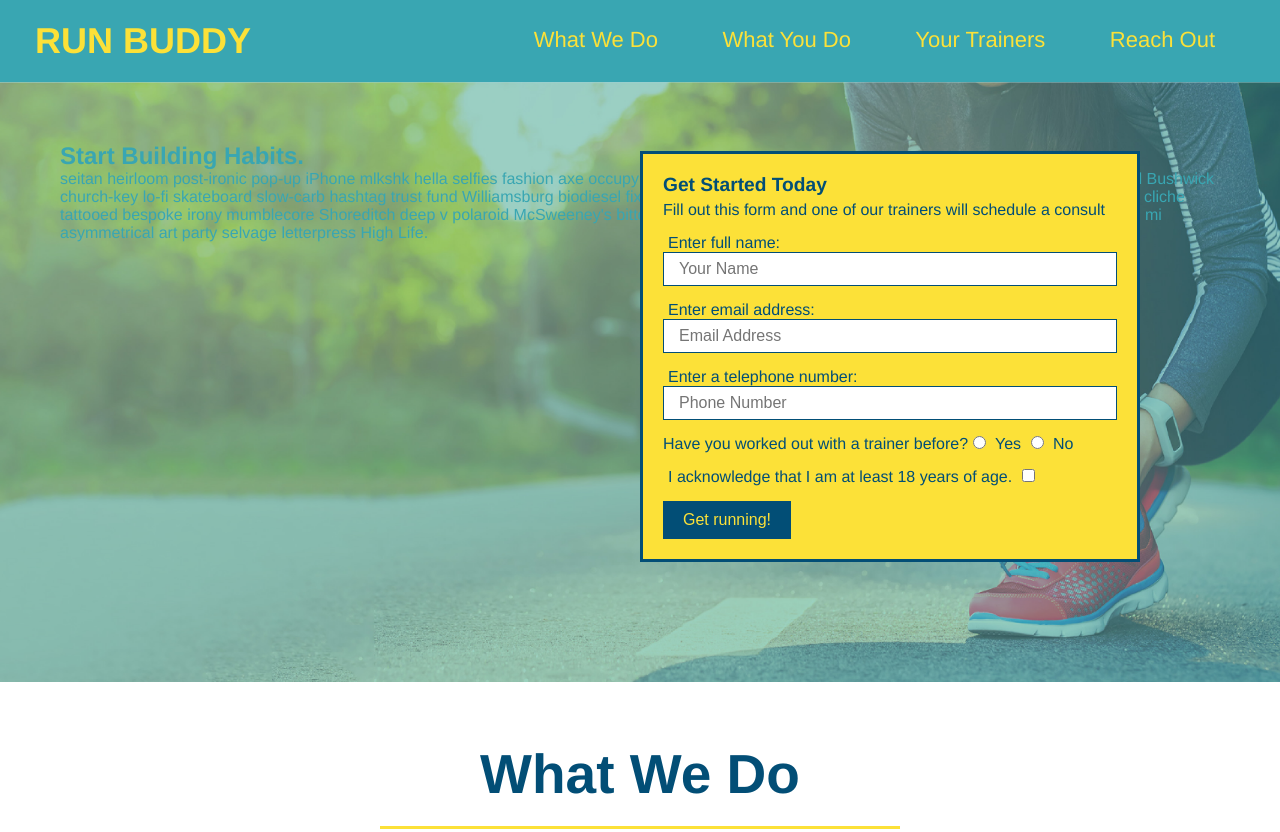
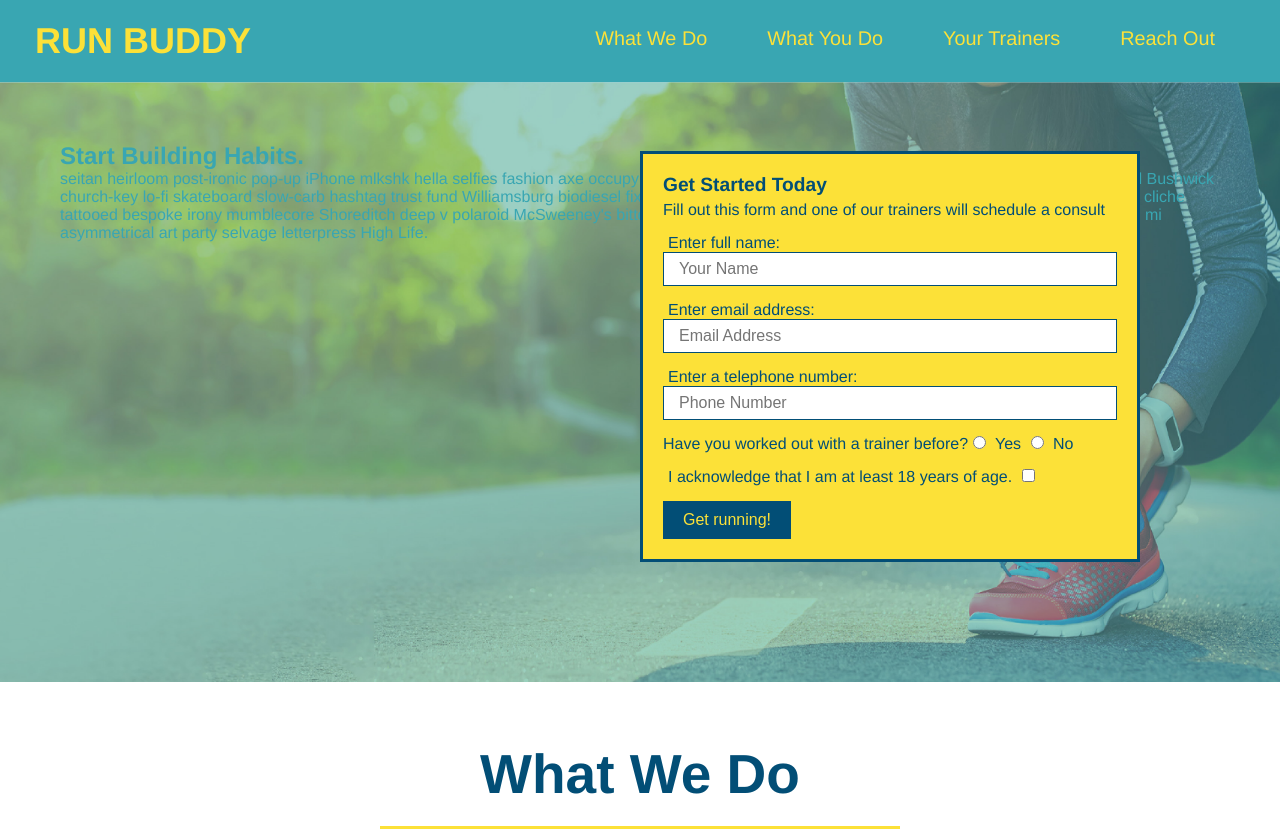
Before and after one commit to MalikSpruill/run-buddy, a plain HTML site: page index.html in a window 1280 px wide. Shown: the top 832 px of the page. Drawn offline with Linux system fonts and the light colour scheme.

Commit message:
added flexbox to header

```diff
--- a/assets/css/style.css
+++ b/assets/css/style.css
@@ -36,14 +36,18 @@ header nav {
     margin: 7px 0;
 }
 
-header nav ul li {
-    display: inline;
+header nav ul {
+    display: flex;
+    flex-wrap: wrap;
+    justify-content: space-between;
+    align-items: center;
+    list-style: none;
 }
 
 header nav ul li a {
     margin: 0 30px;
     font-weight: lighter;
-    font-size: 22px;
+    font-size: 1.55vw
 }
 
 footer {
```
